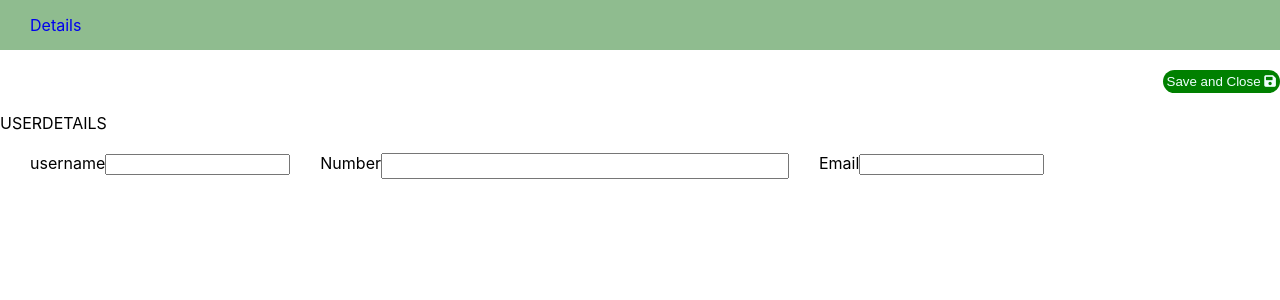
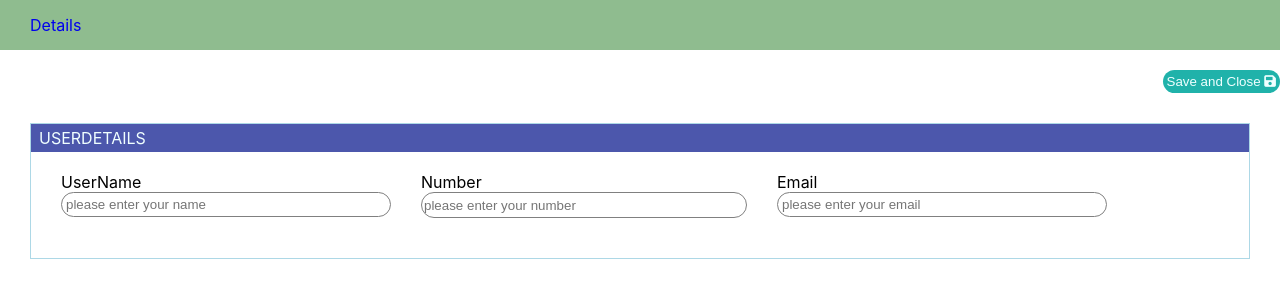
Before and after one commit to jananimuruge/react_crud_project, a React (Create React App) app: page /AddUsers in a window 1280 px wide. Shown: the top 300 px of the page. Built offline with nearby package versions, Linux system fonts and the light colour scheme.

Commit message:
repited email validated and empty field give alert

```diff
--- a/package.json
+++ b/package.json
@@ -15,6 +15,7 @@
     "babel-preset-react-app": "^3.1.2",
     "bootstrap": "^5.2.0",
     "font-awesome": "^4.7.0",
+    "formik": "^2.2.9",
     "lodash": "^4.17.21",
     "moment": "^2.29.4",
     "react": "^18.2.0",
@@ -25,6 +26,7 @@
     "react-responsive-modal": "^6.2.0",
     "react-router-dom": "^6.3.0",
     "react-scripts": "^5.0.1",
+    "validator": "^13.7.0",
     "web-vitals": "^2.1.4"
   },
   "scripts": {
--- a/src/AddUsers.js
+++ b/src/AddUsers.js
@@ -3,7 +3,12 @@ import { values } from "lodash";
 import React from "react";
 import axios from "axios";
 import { BrowserRouter as Router, Link, NavLink, Switch, Route, Routes } from 'react-router-dom';
-
+import validator from "validator";
+import { useFormik } from 'formik';
+const emailState = {
+    email: '',
+    error: ''
+}
 class AddUsers extends React.Component {
     constructor(props) {
         super(props);
@@ -11,43 +16,88 @@ class AddUsers extends React.Component {
             username: '',
             lastName: '',
             number: '',
-            saveValues: [],
-            email:'',
+            saveValues: '',
+            userdetails: [],
+            email: '',
+            isDisabled: true,
+            usererror: '',
 
         }
     }
+
+    onChange(e) {
+        this.setState({
+            email: e.target.value
+        });
+    }
+    emailValidation() {
+        const regex = /^(([^<>()[\]\.,;:\s@\"]+(\.[^<>()[\]\.,;:\s@\"]+)*)|(\".+\"))@(([^<>()[\]\.,;:\s@\"]+\.)+[^<>()[\]\.,;:\s@\"]{2,})$/i;
+        if (!this.state.email || regex.test(this.state.email) === false) {
+            this.setState({
+                error: "Email is not valid"
+            });
+            return false;
+        }
+
+        return true;
+
+    }
+
     insertValues = ((e) => {
+        window.location.pathname = "/Details1";
         // e.preventDefault();
-        let { saveValues } = this.state;
+        let { userdetails } = this.state;
+        if (this.state.username.trim().length !== 0 && this.state.number.trim().length !== 0 && this.state.email) {
+
+
             const userValues = {
                 "username": this.state.username,
                 // "lastName": this.state.lastName,
                 "number": this.state.number,
-            "email":this.state.email,
+                "email": this.state.email,
             }
             // console.log(userValues);
-        saveValues.push(userValues)
+            userdetails.push(userValues)
             this.setState({
-            saveValues
+                userdetails
             });
 
-        console.log("saveValues",saveValues);
-        // let array1=this.state.saveValues;
-        // console.log("array1",array1);
+            console.log("saveValues", userdetails);
+            if (userdetails.some(value => value.email === userdetails.email)) {
+                alert("email is already exist");
+                return
+            }
 
-        localStorage.setItem("enteredPageValues", JSON.stringify(saveValues));
+
+            localStorage.setItem("enteredPageValues", JSON.stringify(userdetails));
             // console.log(saveValues);
-            //   if(this.emailValidation()){
-            //     console.log(this.state);
-            //     this.setState(emailState);
-            // }
+            if (this.emailValidation()) {
+                console.log(this.state);
+                this.setState(emailState);
 
+
+            }
+            else {
+                alert("please enter valid email");
+                return;
+            }
+        }
+        else {
+            alert("please enter the values");
+            // this.setState = ({
+            //     usererror: "please fill this field"
+            // })
+        }
+        let totalObject = {
+            "userdetails": userdetails,
+
+        };
 
         axios({
             // Endpoint to send files
             url: "http://localhost:8080/user/insert",
             method: "POST",
-              data: saveValues,
+            data: totalObject,
         })
             // Handle the response from backend here
             .then((res) => {
@@ -64,23 +114,34 @@ class AddUsers extends React.Component {
             <>
                 {/* <Link to="/AddUsers" style={{ textDecoration: 'none' }}><div className="addUsers"><button type="button" onClick={()=>this.addUsers()}>AddUsers<i class="fa-regular fa-user-plus"></i></button></div></Link> */}
 
-               <Link to ="Details1" style={{textDecoration:'none'}} ><div className="saveandclose"><button type="button" onClick={(e) => this.insertValues(e)}>Save and Close <i className="fa-solid fa-floppy-disk"></i></button></div></Link>
+                <Link to="Details1" style={{ textDecoration: 'none' }} ><div className="saveandclose"><button type="button" onClick={(e) => this.insertValues(e)}>Save and Close <i className="fa-solid fa-floppy-disk"></i></button></div></Link>
                 <form className="addUserTable">
-                    <label>USERDETAILS
+                    <div className="userDetails"> <label className="userDetails">USERDETAILS   </label></div>
                     <div className="valuesUpdate">
-                            <label>username</label>
-                            <div className=""><input type="text" class="form-control input-lg" onChange={(e) => { this.setState({ username: e.target.value }) }}></input></div>
+                        <label>UserName
+                            <div className="name"><input type="text" class="form-control input-lg" placeholder="please enter your name" onChange={(e) => { this.setState({ username: e.target.value }) }}></input></div>
+                            <div className="namemsg" onChange={(e) => { this.setState({ usererror:e.target.values }) }}></div></label>
                         {/* <label>Last Name</label>
                             <div><input type="text" class="form-control input-lg" onChange={(e) => { this.setState({ lastName: e.target.value }) }}></input></div> */}
-                            <label>Number</label>
-                            <div><input type="number" class="form-control input-lg" onChange={(e) => { this.setState({ number: e.target.value }) }}></input></div>
-                            <label>Email</label>
-                            <div><input type="text" class="form-control input-lg" onChange={(e) => { this.setState({email: e.target.value }) }}></input></div>
+                        <label>Number
+                            <div className="number2"><input type="number" class="form-control input-lg" placeholder="please enter your number" onChange={(e) => { this.setState({ number: e.target.value }) }}></input></div></label>
+                        <label>Email
+                            {/* <div><input type="text" class="form-control input-lg" onChange={(e) => { this.setState({email: e.target.value }) }}></input></div> */}
+                            {/* <div><input type="text" class="form-control input-lg" onChange={(e)=>{this.handleChange(e)}}></input>
+                            {this.state.emailError ? <span style={{color: "red"}}>Please Enter valid email address</span> : ''}</div> */}
+                            <div className="email"><input type="text" class="form-control input-lg" placeholder="please enter your email" onChange={(e) => this.onChange(e)} /></div></label>
+                        <span className="text-danger">{this.state.error}</span>
                     </div>
-                    </label>
+
+
                 </form>
             </>
         )
     }
 }
 export default AddUsers;
+
+
+// if (userdetails.some(value => value.email === userdetails.Email)) {
+    // email already used!
+// }
--- a/src/App.css
+++ b/src/App.css
@@ -264,6 +264,55 @@ gap: 30px;
   border-radius: 50px;
   padding: 4px 4px 4px 4px;
   border: none;
-  background-color:green;
+  background-color:lightseagreen;
   color: azure;
 }
+.userDetails{
+  background-color:#4C57AC;
+  padding: 4px 4px 4px 4px;
+  color: azure;
+  gap:20px;
+}
+.name input{
+  border-radius: 50px;
+  padding: 4px 4px 4px 4px ;
+  width: 320px;
+  border: 1px solid grey;
+}
+.number2 input{
+  border-radius: 50px;
+  width: 320px;
+  padding: 2px 2px 2px 2px ;
+  border: 1px solid grey;
+}
+.email input{
+  border-radius: 50px;
+  padding: 4px 4px 4px 4px ;
+  width: 320px;
+  border: 1px solid grey;
+}
+.addUserTable input{
+  gap: 30px;
+}
+.addUserTable{
+  border:1px solid lightblue;
+  padding-bottom: 40px;
+  margin: 30px 30px 30px 30px;
+}
+.name input{
+  /* margin-left: 10px; */
+}
+/* .name label::after{
+  content: "*";
+  color: red;
+  margin-left: 2px;
+} */
+
+.react-inputs-validation__msg___pxv8o.react-inputs-validation__error___2aXSp, .react-inputs-validation__msg___pxv8o.react-inputs-validation__success___3TpwE {
+  margin-top: 2px;
+  font-size: 12px;
+  padding-left: 4px;
+}
+.react-inputs-validation__msg___pxv8o.react-inputs-validation__error___2aXSp {
+  color: #ff5a57;
+}
--- a/src/Details1.js
+++ b/src/Details1.js
@@ -248,7 +248,8 @@ export class Details1 extends Component {
     })
 
     let totalObject = {
-      "userdetails": userdetails
+      "userdetails": userdetails,
+
     };
     if (isEmpty) {
       alert("fields cannot be empty");
@@ -327,7 +328,7 @@ export class Details1 extends Component {
               <div className="savebutton"><button type="button" onClick={(e) => this.saveValues(e)}>Save<i className="fa-solid fa-floppy-disk"></i></button></div>
               <div className="updatebutton"><button type="button" onClick={() => this.updateValues()}>Update<i className="fa fa-pencil" aria-hidden="true"></i></button></div>
               {/* <diV className="deletebutton"><button type="button" onClick={()=>this.Delete()}>delete</button></diV> */}
-              <Link to="/AddUsers" style={{ textDecoration: 'none' }}><div className="addUsers"><button type="button" onClick={()=>this.addUsers()}>AddUsers<i class="fa-regular fa-user-plus"></i></button></div></Link>
+              <Link to="/AddUsers" style={{ textDecoration: 'none' }}><div className="addUsers"><button type="button" >AddUsers<i class="fa-regular fa-user-plus"></i></button></div></Link>
             </div>
 
             <AgGridReact
```
Also changed, not shown: 1 other file (tests, documents, lock files or other folders). Lines whose indentation alone changed are shown as unchanged.
